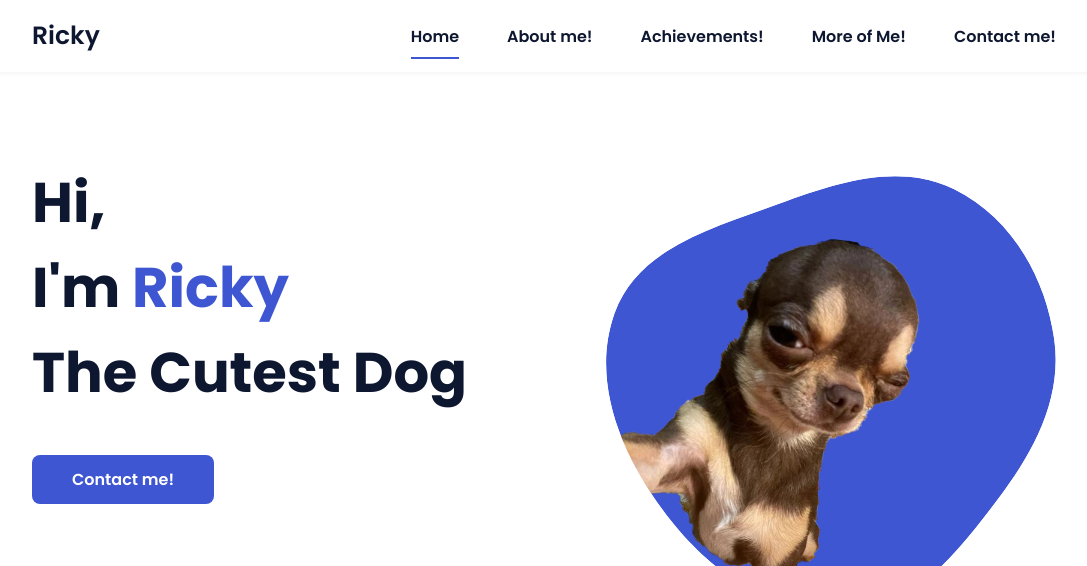
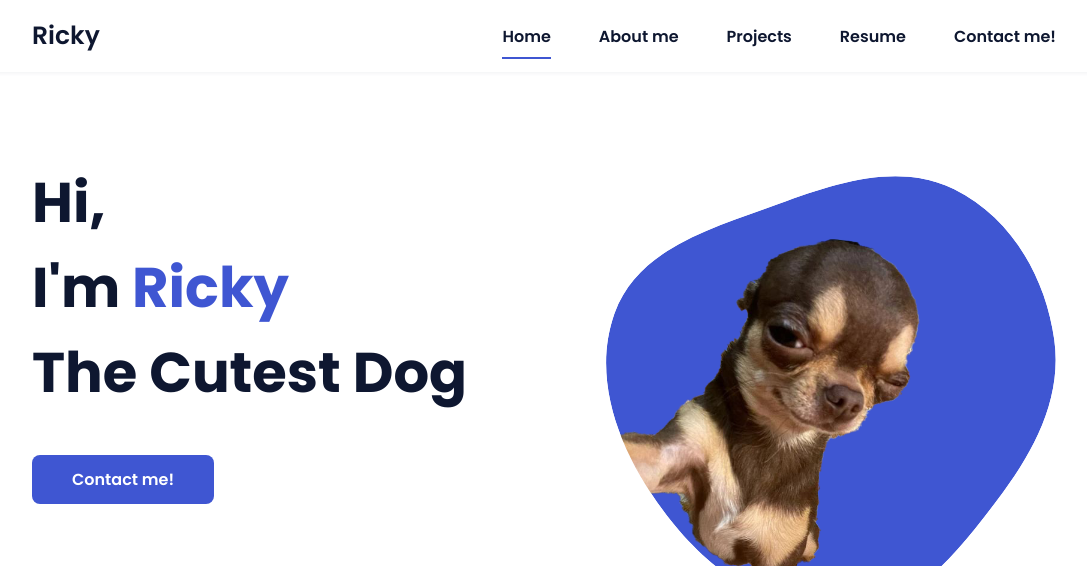
Before and after one commit to hjuliasun/hjuliasun.github.io, a plain HTML site: page index.html in a window 1280 px wide. Shown: the top 566 px of the page, without its empty margins (96-1183 px from the left). Drawn offline with nearby package versions, Linux system fonts and the light colour scheme.

Commit message:
title changes

```diff
--- a/index.html
+++ b/index.html
@@ -32,9 +32,9 @@
                 <div class="nav__menu" id="nav-menu">
                     <ul class="nav__list">
                         <li class="nav__item"><a href="#home" class="nav__link active-link">Home</a></li>
-                        <li class="nav__item"><a href="#about" class="nav__link">About me!</a></li>
-                        <li class="nav__item"><a href="#skills" class="nav__link">Achievements!</a></li>
-                        <li class="nav__item"><a href="#work" class="nav__link">More of Me!</a></li>
+                        <li class="nav__item"><a href="#about" class="nav__link">About me</a></li>
+                        <li class="nav__item"><a href="#skills" class="nav__link">Projects</a></li>
+                        <li class="nav__item"><a href="#work" class="nav__link">Resume</a></li>
                         <li class="nav__item"><a href="#contact" class="nav__link">Contact me!</a></li>
                     </ul>
                 </div>
```
